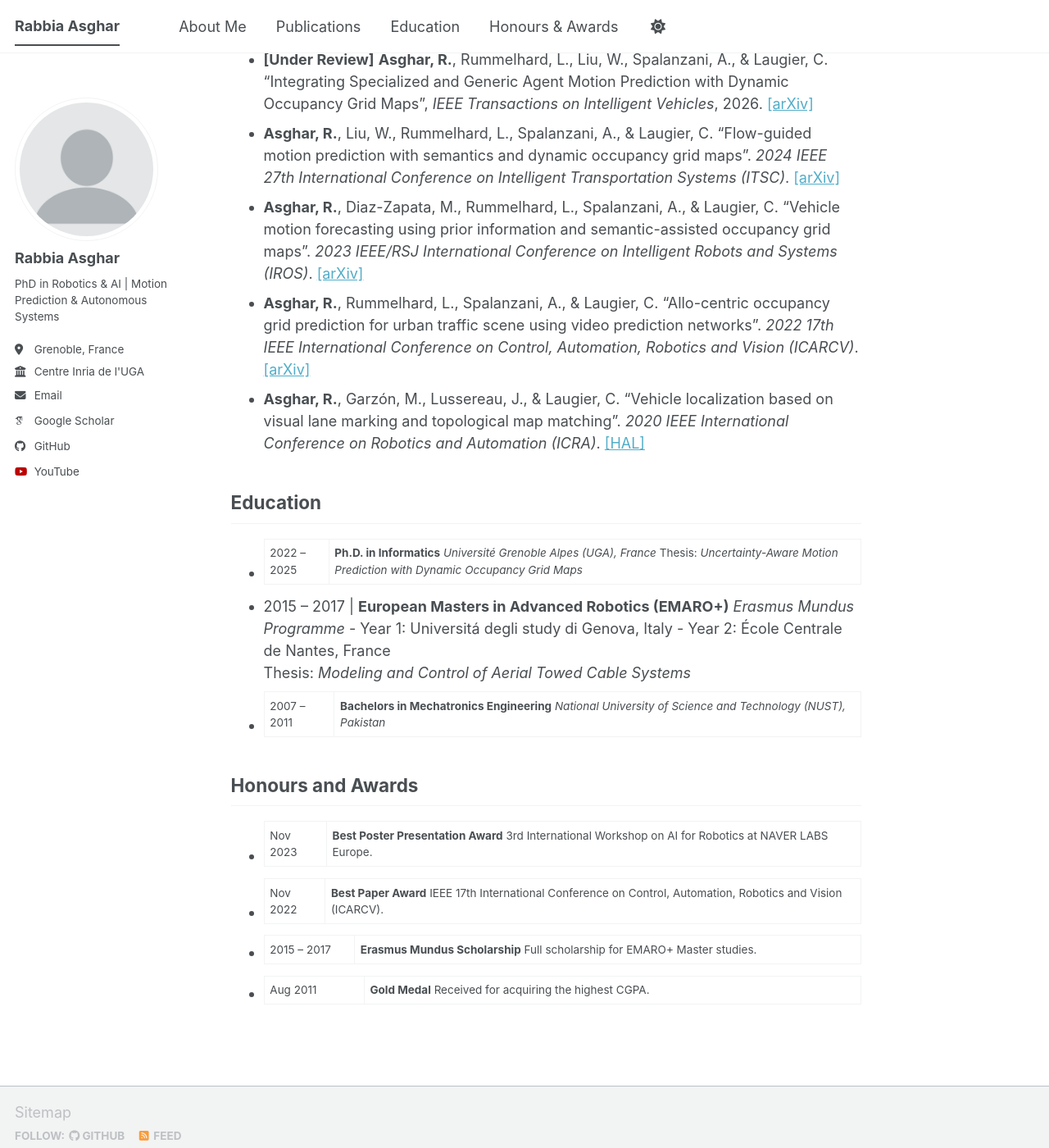
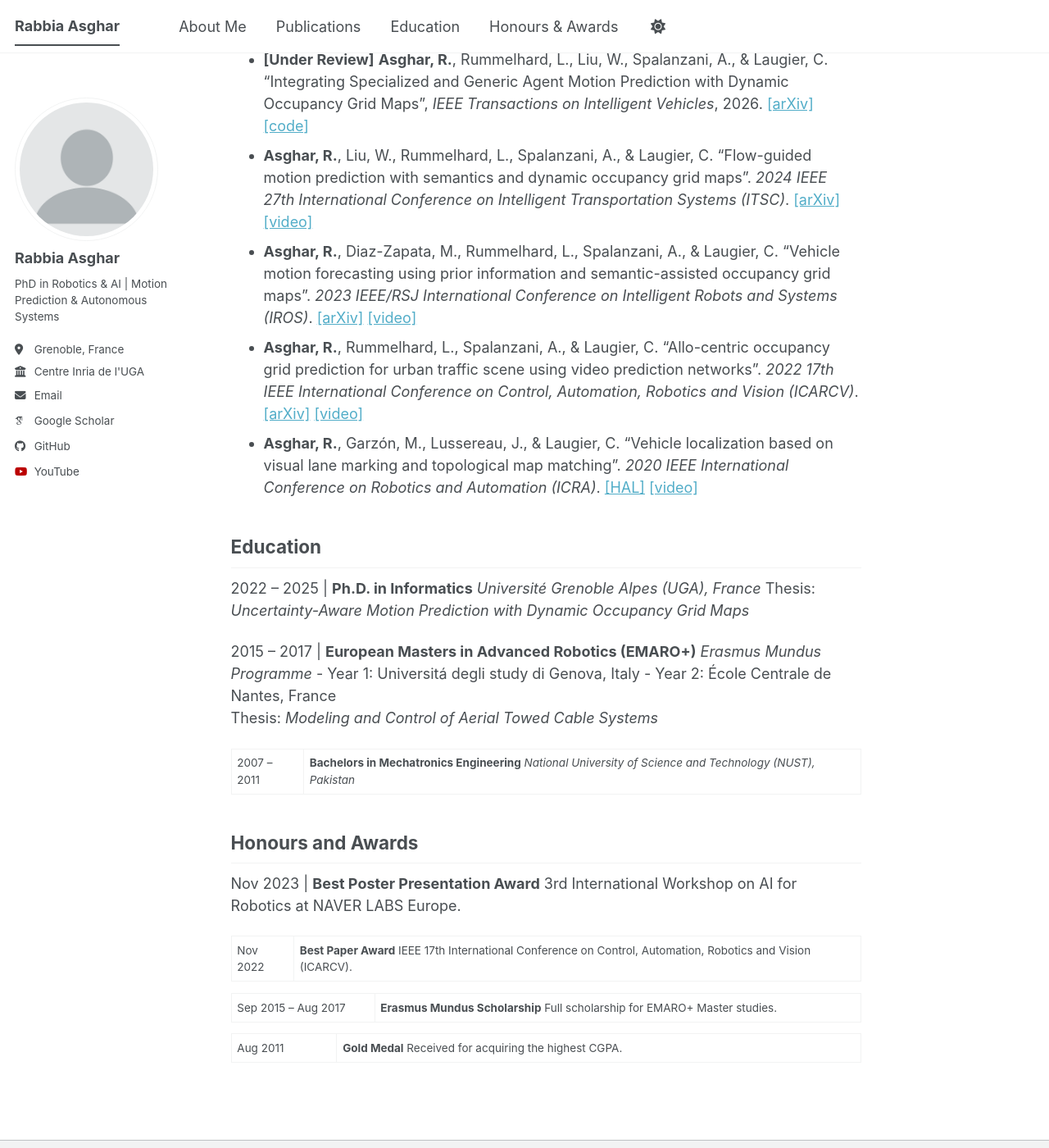
Before and after one commit to rabbia-asghar/rabbia-asghar.github.io, a Jekyll site: the page built from _pages/about.md, in a window 1280 px wide and 1400 px high, scrolled down 401 px. Shown: the whole window at 82% size. Built offline with Jekyll 4.4.1, drawn with Linux system fonts in a browser that asks for light colours; some web fonts are replaced; a script bundle is joined from its source files by our own code; library files that are not in the unit come from our copies.

Commit message:
Update publications and awards with additional links
Added links to code and videos for publications and awards.

```diff
--- a/_pages/about.md
+++ b/_pages/about.md
@@ -13,22 +13,27 @@
 
 <a name="publications"></a>
 ## Publications
-* **[Under Review]** **Asghar, R.**, Rummelhard, L., Liu, W., Spalanzani, A., & Laugier, C. "Integrating Specialized and Generic Agent Motion Prediction with Dynamic Occupancy Grid Maps", *IEEE Transactions on Intelligent Vehicles*, 2026. [[arXiv]](https://arxiv.org/abs/2602.07938)
-* **Asghar, R.**, Liu, W., Rummelhard, L., Spalanzani, A., & Laugier, C. "Flow-guided motion prediction with semantics and dynamic occupancy grid maps". *2024 IEEE 27th International Conference on Intelligent Transportation Systems (ITSC)*. [[arXiv]](https://arxiv.org/abs/2407.15675)
-* **Asghar, R.**, Diaz-Zapata, M., Rummelhard, L., Spalanzani, A., & Laugier, C. "Vehicle motion forecasting using prior information and semantic-assisted occupancy grid maps". *2023 IEEE/RSJ International Conference on Intelligent Robots and Systems (IROS)*. [[arXiv]](https://arxiv.org/abs/2308.04303)
-* **Asghar, R.**, Rummelhard, L., Spalanzani, A., & Laugier, C. "Allo-centric occupancy grid prediction for urban traffic scene using video prediction networks". *2022 17th IEEE International Conference on Control, Automation, Robotics and Vision (ICARCV)*. [[arXiv]](https://arxiv.org/abs/2301.04454)
-* **Asghar, R.**, Garzón, M., Lussereau, J., & Laugier, C. "Vehicle localization based on visual lane marking and topological map matching". *2020 IEEE International Conference on Robotics and Automation (ICRA)*. [[HAL]](https://hal.science/hal-03043594/)
+* **[Under Review]** **Asghar, R.**, Rummelhard, L., Liu, W., Spalanzani, A., & Laugier, C. "Integrating Specialized and Generic Agent Motion Prediction with Dynamic Occupancy Grid Maps", *IEEE Transactions on Intelligent Vehicles*, 2026. [[arXiv]](https://arxiv.org/abs/2602.07938) [[code]](https://gitlab.inria.fr/rasghar/dogm-veh-flow)
+* **Asghar, R.**, Liu, W., Rummelhard, L., Spalanzani, A., & Laugier, C. "Flow-guided motion prediction with semantics and dynamic occupancy grid maps". *2024 IEEE 27th International Conference on Intelligent Transportation Systems (ITSC)*. [[arXiv]](https://arxiv.org/abs/2407.15675) [[video]](https://www.youtube.com/watch?v=ea1fHDqfFPY&pp=0gcJCYcKAYcqIYzv)
+* **Asghar, R.**, Diaz-Zapata, M., Rummelhard, L., Spalanzani, A., & Laugier, C. "Vehicle motion forecasting using prior information and semantic-assisted occupancy grid maps". *2023 IEEE/RSJ International Conference on Intelligent Robots and Systems (IROS)*. [[arXiv]](https://arxiv.org/abs/2308.04303) [[video]](https://www.youtube.com/watch?v=vxMhL5pBGgU)
+* **Asghar, R.**, Rummelhard, L., Spalanzani, A., & Laugier, C. "Allo-centric occupancy grid prediction for urban traffic scene using video prediction networks". *2022 17th IEEE International Conference on Control, Automation, Robotics and Vision (ICARCV)*. [[arXiv]](https://arxiv.org/abs/2301.04454) [[video]](https://www.youtube.com/watch?v=z-0BVM93X8c)
+* **Asghar, R.**, Garzón, M., Lussereau, J., & Laugier, C. "Vehicle localization based on visual lane marking and topological map matching". *2020 IEEE International Conference on Robotics and Automation (ICRA)*. [[HAL]](https://hal.science/hal-03043594/) [[video]](https://www.youtube.com/watch?v=H6z-o6R9xDE)
 
 <a name="education"></a>
 ## Education
-* 2022 – 2025 | **Ph.D. in Informatics** *Université Grenoble Alpes (UGA), France* Thesis: *Uncertainty-Aware Motion Prediction with Dynamic Occupancy Grid Maps*
-* 2015 – 2017 | **European Masters in Advanced Robotics (EMARO+)** *Erasmus Mundus Programme* - Year 1: Universitá degli study di Genova, Italy - Year 2: École Centrale de Nantes, France
-  Thesis: *Modeling and Control of Aerial Towed Cable Systems*
-* 2007 – 2011 | **Bachelors in Mechatronics Engineering** *National University of Science and Technology (NUST), Pakistan*
+2022 – 2025 | **Ph.D. in Informatics** *Université Grenoble Alpes (UGA), France* Thesis: *Uncertainty-Aware Motion Prediction with Dynamic Occupancy Grid Maps*
+
+2015 – 2017 | **European Masters in Advanced Robotics (EMARO+)** *Erasmus Mundus Programme* - Year 1: Universitá degli study di Genova, Italy - Year 2: École Centrale de Nantes, France
+Thesis: *Modeling and Control of Aerial Towed Cable Systems*
+
+2007 – 2011 | **Bachelors in Mechatronics Engineering** *National University of Science and Technology (NUST), Pakistan*
 
 <a name="awards"></a>
 ## Honours and Awards
-* Nov 2023 | **Best Poster Presentation Award** 3rd International Workshop on AI for Robotics at NAVER LABS Europe.
-* Nov 2022 | **Best Paper Award** IEEE 17th International Conference on Control, Automation, Robotics and Vision (ICARCV).
-* 2015 – 2017 | **Erasmus Mundus Scholarship** Full  scholarship for EMARO+ Master studies.
-* Aug 2011 | **Gold Medal** Received for acquiring the highest CGPA.
+Nov 2023 | **Best Poster Presentation Award** 3rd International Workshop on AI for Robotics at NAVER LABS Europe.
+
+Nov 2022 | **Best Paper Award** IEEE 17th International Conference on Control, Automation, Robotics and Vision (ICARCV).
+
+Sep 2015 – Aug 2017 | **Erasmus Mundus Scholarship** Full  scholarship for EMARO+ Master studies.
+
+Aug 2011 | **Gold Medal** Received for acquiring the highest CGPA.
```
